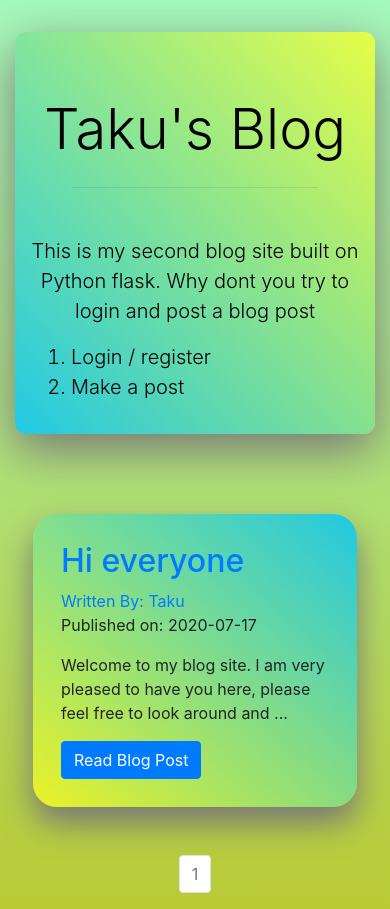
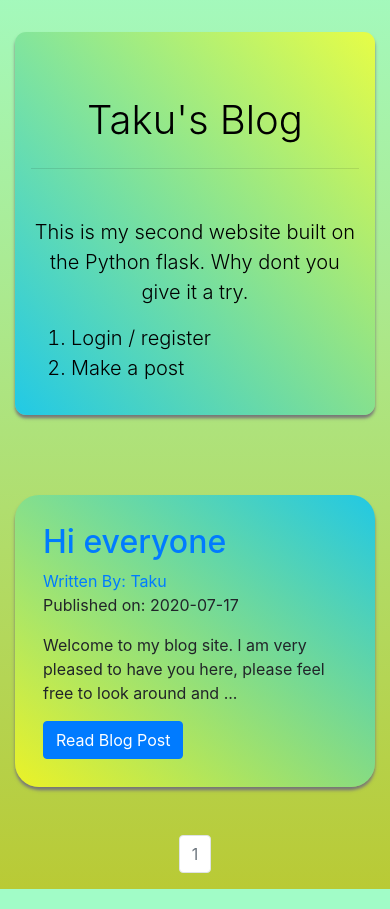
Before and after one commit to takuonline/portfolio_website_v2, a Flask app: page /blog/ in a window 390 px wide. Shown: the part 120-1029 px from the top of the page. Run offline with Flask 2, Linux system fonts and the light colour scheme; data comes from the database, SQL or seed files in the repository; both versions use the stored data as it was after the commit; some libraries are stand-ins or nearby versions.

Commit message:
fixed mobile version of blog login form

```diff
--- a/app.py
+++ b/app.py
@@ -4,4 +4,4 @@ from website.fakenews_app.functions import text_process  # just needs to be here
 
 if __name__ == "__main__":
 
-    app.run(host="0.0.0.0",port="80")
+    app.run(debug=True)
--- a/website/static/blog_css.css
+++ b/website/static/blog_css.css
@@ -78,6 +78,12 @@ body {
 
   .myjumbo {
     padding: 1rem;
+    box-shadow: 0 0.2rem 0.2rem #777;
+  }
+
+  .jumbo-display-4{
+    font-size: 2.5rem;
+    font-weight: 300;
   }
 
 }
@@ -115,7 +121,7 @@ body {
 
 
 .user-post-header {
-    margin-right: 0;
+  margin-right: 0;
 }
 
 .user-post-text {
@@ -177,10 +183,13 @@ body {
 
   min-width: 17vw;
 }
+
 @media (max-width: 425px) {
 
   .mycard {
     padding: .5rem;
+    box-shadow: 0 0.2rem 0.2rem #777;
+    width: 100%;
   }
 
 
@@ -229,10 +238,23 @@ body {
   min-width: 17vw;
 }
 
+.account-name-of-user{
+  color: rgb(3, 70, 70);
+  text-transform: capitalize;
+  font-weight: 500;
+}
+.create-post-text{
+  padding: 4rem;
+  background-image: linear-gradient(to left bottom, #00c3ffce, #ffff1cb9);
+  color: #222;
+  min-height: 45rem;
+  font-size: 2rem;
+}
 @media (max-width: 425px) {
 
   .blog-text {
-    padding: 2rem;
+    padding: 2rem 1rem;
+
     font-size: 1rem;
     letter-spacing: .3px;
   }
@@ -253,7 +275,7 @@ body {
   .user-post-pic {
     width: 100%;
     max-width: 70% !important;
-    margin:0 auto;
+    margin: 0 auto;
     float: none;
 
   }
@@ -267,14 +289,62 @@ body {
     line-height: 1.2;
     margin-top: 1rem;
   }
+
   .user-post-text {
     width: 100%;
 
   }
 
 
-.user-post-profile {
+  .user-post-profile {
     width: auto;
 
+  }
+
+  .login-form {
+    margin: 5rem auto;
+    width: 30%;
+    border-radius: 0;
+    padding: 2rem;
+    text-align: left;
+    min-width: max-content;
+    font-size: 1rem;
+    box-shadow:none;
+  }
+  .w-50 {
+    width: 100%!important;
+}
+.w-75 {
+  width: 100%!important;
+}
+
+.register-form {
+  margin: 7rem auto;
+
+  box-shadow: none;
+  border-radius: 0;
+  padding: 2rem;
+  background-image: none;
+  font-size: 1rem;
+}
+
+.need-validation{
+  margin-bottom: 2rem;
+}
+
+.create-post-container{
+  padding-right: 8px;
+  padding-left: 8px;
+}
+
+.create-post-text{
+  padding: .5rem;
+  background-image: linear-gradient(to left bottom, #00c3ffce, #ffff1cb9);
+  color: #222;
+  min-height: 25rem;
+}
+
+.create-post-btn{
+  padding: .5rem 1.3rem;
 }
 }
--- a/website/templates/account.html
+++ b/website/templates/account.html
@@ -3,7 +3,7 @@
 {%block content%}
 <div class="myjumbo pt-5">
   <div align="center">
-    <h1>Welcome to the page for {{current_user.username}}</h1>
+    <h1>Welcome to your home page <span class="account-name-of-user">{{current_user.username}}</span></h1>
 
     <img src="{{url_for("static",filename="profile_pics/"+current_user.profile_image)}}" alt="Userprofile pic">
 
--- a/website/templates/create_post.html
+++ b/website/templates/create_post.html
@@ -3,7 +3,7 @@
 {%block content%}
 
 
-<div class="container mt-5 my-bg">
+<div class="create-post-container mt-5 my-bg">
   <form class="form-group" method="POST">
 
 
@@ -17,12 +17,12 @@
       </div>
 
       <div class="ml-auto form-group">
-        {{form.submit(class="btn bg-info  text-light btn-outline-info ")}}
+        {{form.submit(class="btn bg-info create-post-btn text-light btn-outline-info ")}}
    </div>
       <div class="form-group">
           {{form.text.label(class="form-control-label")}}
 
-           {{form.text(class="blog-text h-50 myform-input form-control")}}
+           {{form.text(class="create-post-text h-50 myform-input form-control")}}
       </div>
 
 
--- a/website/templates/index.html
+++ b/website/templates/index.html
@@ -4,11 +4,10 @@
 
 
 <div class="myjumbo">
-  <h1 class="text-center display-4 jumbo-text">Taku's Blog</h1>
+  <h1 class="text-center jumbo-display-4 display-4 jumbo-text">Taku's Blog</h1>
   <hr class="my-4 w-75">
-  <p class=" text-center lead jumbo-text">This is my second blog site built on Python flask.
-     Why dont you try to login
-    and post a blog post
+  <p class=" text-center lead jumbo-text">This is my second website built on the Python flask.
+     Why dont you give it a try.
 
     <ol class="list-instructions">
       <li>Login / register</li>
--- a/website/templates/register.html
+++ b/website/templates/register.html
@@ -14,7 +14,7 @@
 
 
 <div class="register-form">
-  <h1 class="text-center display-4 mb-5">Register</h1>
+  <h1 class="text-center display-4 mb-3">Register</h1>
 
 <form class="needs-validation" novalidate method="POST">
   {{form.hidden_tag()}}
```
Also changed, not shown: website/data.sqlite.
